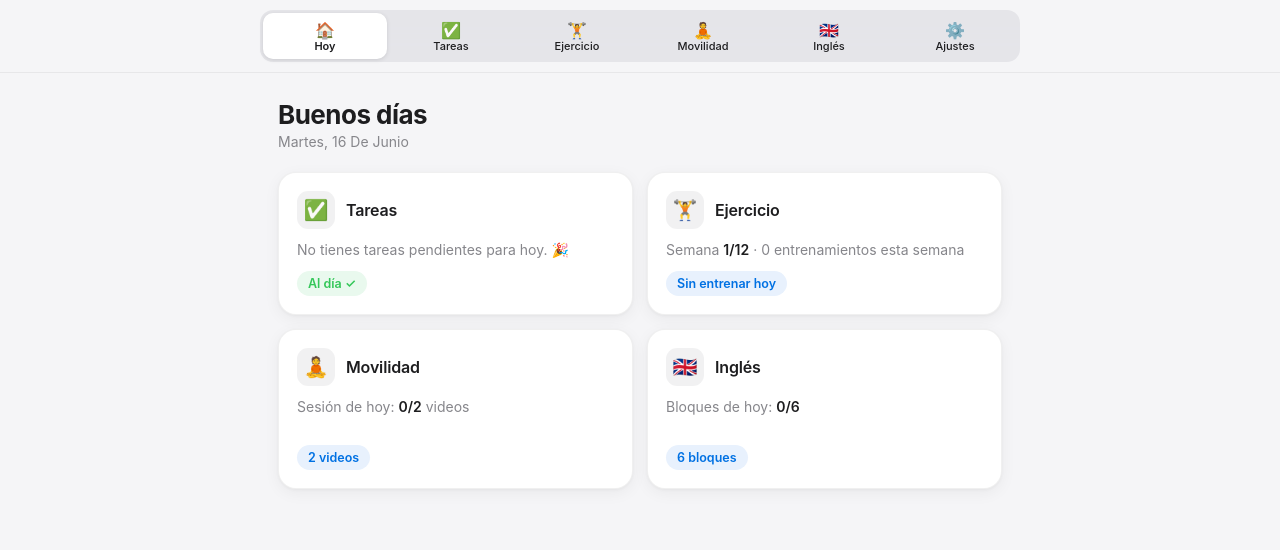
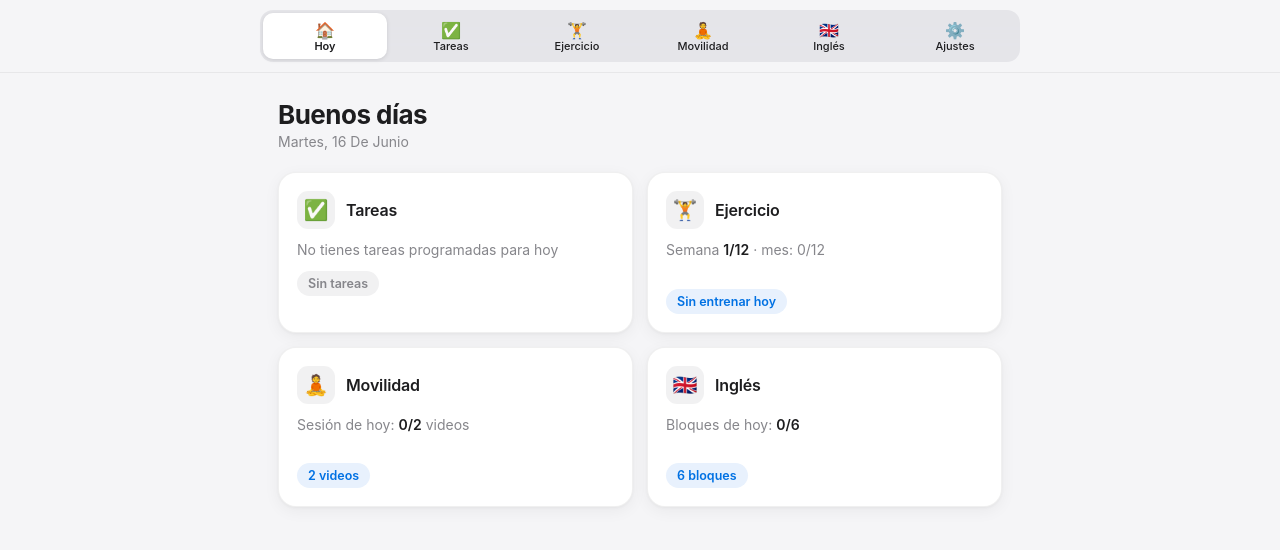
Before and after one commit to aalfonso526-ctrl/mi-diario, a website: page index.html in a window 1280 px wide. Drawn offline with Linux system fonts and the light colour scheme; no server answers.

Commit message:
Indicadores visuales de progreso en panel Hoy
Tareas: barra done/total para tareas de hoy (diarias + con fecha límite);
excluye archivadas; estado muestra "X/Y completadas".
Ejercicio: barra y contador mensual (objetivo 12 ej. fase 1, 16 fase 2+).
Movilidad e Inglés ya tenían barra; sin cambios.
SW bumped a v15.

Co-Authored-By: Claude Sonnet 4.6 <noreply@anthropic.com>

```diff
--- a/index.html
+++ b/index.html
@@ -454,26 +454,42 @@
     var saludo = hour < 12 ? "Buenos días" : hour < 19 ? "Buenas tardes" : "Buenas noches";
     var fecha = DIAS[now.getDay()] + ", " + now.getDate() + " de " + MESES[now.getMonth()];
 
-    var todo  = safeParse("todo-app-v1", { tasks: [] }), tasks = todo.tasks || [], seen = {}, tp = 0;
+    var todo  = safeParse("todo-app-v1", { tasks: [] }), tasks = todo.tasks || [], seen = {}, tp = 0, tdone = 0;
     tasks.forEach(function (x) {
-      if (x.done) return;
+      if (x.archived) return;
       var hit = (x.category === "daily") || (x.due && x.due <= t);
-      if (hit && !seen[x.id]) { seen[x.id] = 1; tp++; }
+      if (!hit || seen[x.id]) return;
+      seen[x.id] = 1;
+      if (x.done) tdone++; else tp++;
     });
-    var cTareas = card("tareas", "✅", "Tareas",
-      tp ? "Tienes <strong>" + tp + "</strong> tarea" + (tp > 1 ? "s" : "") + " para hoy"
-         : "No tienes tareas pendientes para hoy. 🎉",
-      tp ? badge("pend", tp + " pendiente" + (tp > 1 ? "s" : "")) : badge("done", "Al día ✓"), "");
+    var ttotal = tp + tdone;
+    var tareasStatus, tareasBadge, tareasProg;
+    if (!ttotal) {
+      tareasStatus = "No tienes tareas programadas para hoy";
+      tareasBadge  = badge("rest", "Sin tareas");
+      tareasProg   = "";
+    } else if (!tp) {
+      tareasStatus = "¡Todas las tareas de hoy completadas! 🎉";
+      tareasBadge  = badge("done", "Al día ✓");
+      tareasProg   = prog(tdone, ttotal);
+    } else {
+      tareasStatus = "Hoy: <strong>" + tdone + "/" + ttotal + "</strong> completadas";
+      tareasBadge  = badge("pend", tp + " pendiente" + (tp > 1 ? "s" : ""));
+      tareasProg   = prog(tdone, ttotal);
+    }
+    var cTareas = card("tareas", "✅", "Tareas", tareasStatus, tareasBadge, tareasProg);
 
     var cfg   = safeParse("entreno_cfg_v1", {}), hist = safeParse("entreno_historial_v1", []), draft = safeParse("entreno_draft_v1", null);
     var week  = ejWeek(cfg), mon = mondayDate();
-    var ejToday  = hist.some(function (s) { return (s.fecha || "").slice(0, 10) === t; });
-    var ejWeekN  = hist.filter(function (s) { return new Date(s.fecha) >= mon; }).length;
+    var ejToday    = hist.some(function (s) { return (s.fecha || "").slice(0, 10) === t; });
+    var ejWeekN    = hist.filter(function (s) { return new Date(s.fecha) >= mon; }).length;
+    var ejMonthN   = hist.filter(function (s) { return (s.fecha || "").slice(0, 7) === t.slice(0, 7); }).length;
+    var ejMonthTarget = week <= 4 ? 12 : 16;
     var ejStatus, ejBadge;
-    if (draft)        { ejStatus = "Tienes una <strong>sesión en curso</strong> sin terminar"; ejBadge = badge("pend", "En curso"); }
-    else if (ejToday) { ejStatus = "Semana <strong>" + week + "/12</strong> · " + ejWeekN + " esta semana"; ejBadge = badge("done", "Entrenado hoy ✓"); }
-    else              { ejStatus = "Semana <strong>" + week + "/12</strong> · " + ejWeekN + " entrenamiento" + (ejWeekN === 1 ? "" : "s") + " esta semana"; ejBadge = badge("pend", "Sin entrenar hoy"); }
-    var cEjercicio = card("ejercicio", "🏋️", "Ejercicio", ejStatus, ejBadge, "");
+    if (draft)        { ejStatus = "Sesión en curso · mes: <strong>" + ejMonthN + "/" + ejMonthTarget + "</strong>"; ejBadge = badge("pend", "En curso"); }
+    else if (ejToday) { ejStatus = "Semana <strong>" + week + "/12</strong> · mes: " + ejMonthN + "/" + ejMonthTarget; ejBadge = badge("done", "Entrenado hoy ✓"); }
+    else              { ejStatus = "Semana <strong>" + week + "/12</strong> · mes: " + ejMonthN + "/" + ejMonthTarget; ejBadge = badge("pend", "Sin entrenar hoy"); }
+    var cEjercicio = card("ejercicio", "🏋️", "Ejercicio", ejStatus, ejBadge, prog(ejMonthN, ejMonthTarget));
 
     var mov = safeParse("movilidad-progress", {}), mreq = MOV_REQUIRED[weekdayIdx()];
     var mdone = Math.min((mov[t] || []).length, mreq);
--- a/sw.js
+++ b/sw.js
@@ -2,7 +2,7 @@
    Cachea el armazón y las 4 apps para que abran sin conexión.
    Estrategia: red primero y, si falla, lo guardado en caché.
    No interfiere con el service worker propio de To-do (su ámbito es To-do/). */
-var CACHE = "diario-hub-v14";
+var CACHE = "diario-hub-v15";
 var CORE = [
   "index.html",
   "manifest.json",
```
